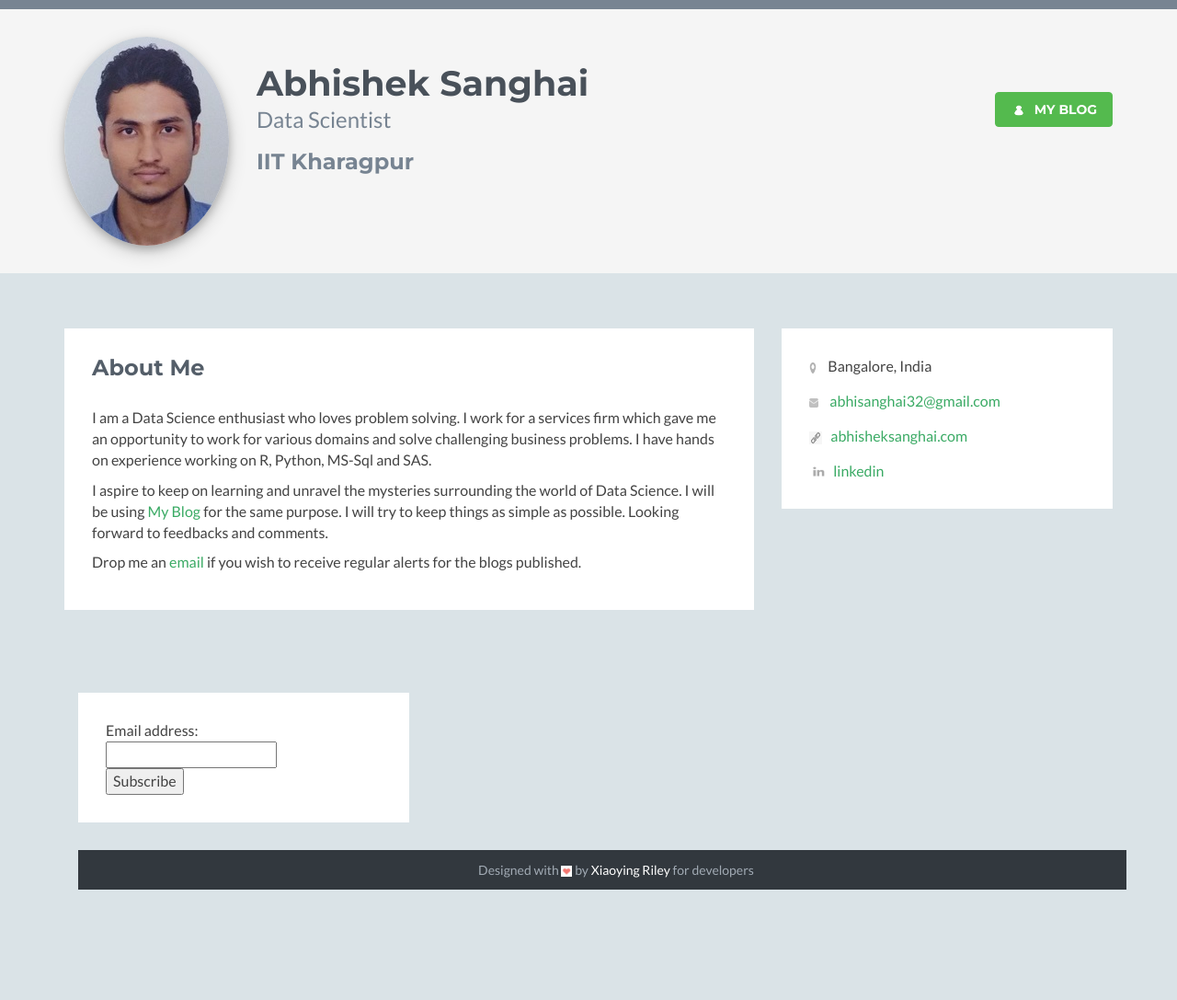
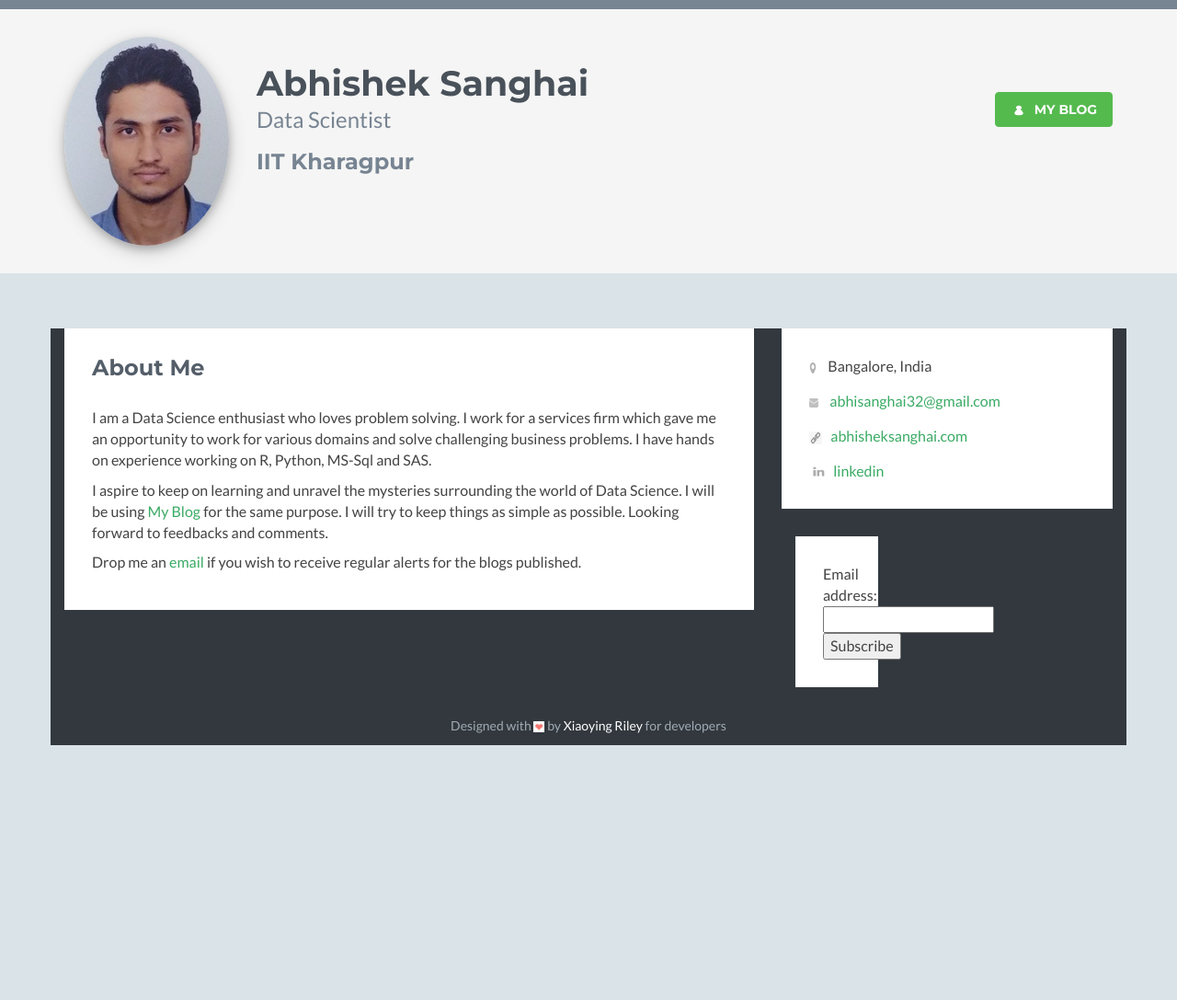
Before and after one commit to abhisheksanghai/abhisheksanghai.github.io, a Jekyll site: the page built from index.html, in a window 1280 px wide. Shown: the whole page at 92% size. Built offline with Jekyll 4.4.1, drawn with Linux system fonts in a browser that asks for light colours; nearby versions of some CDN libraries; library files that are not in the unit come from our copies; after the commit the page ends 900 px from its top, so only the background shows below that.

Commit message:
Update index.html
Going back to old layout

```diff
--- a/index.html
+++ b/index.html
@@ -51,11 +51,6 @@ title: Abhishek Sanghai | Blog
                         </div><!--//content-->
                     </div><!--//section-inner-->
                 </aside><!--//aside-->
-	</div><!--//row-->
-    </div><!--//masonry-->
-
-	 <div class="container sections-wrapper">
-             <div class="row">
 
 		<div class="secondary col-md-4 col-sm-12 col-xs-12">
                  <aside class="info aside section">
```
